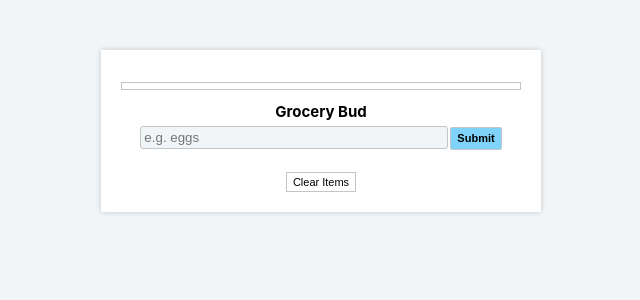
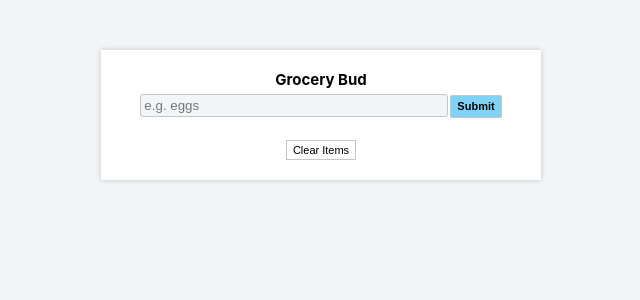
Before and after one commit to LaurenCummings/grocery-list-project, a React (Vite) app: page / in a window 1280 px wide. Shown: the top 300 px of the page, without its empty margins (319-959 px from the left). Built offline with nearby package versions, Linux system fonts and the light colour scheme.

Commit message:
made showAlert default false

```diff
--- a/src/App.jsx
+++ b/src/App.jsx
@@ -8,7 +8,7 @@ function App() {
   const [list, setList] = useState([]);
   const [isEditing, setIsEditing] = useState(false);
   const [editId, setEditId] = useState(null);
-  const [alert, setAlert] = useState({ show: true, msg: '', type: '' });
+  const [alert, setAlert] = useState({ show: false, msg: '', type: '' });
 
   const handleSubmit = (e) => {
     e.preventDefault();
```
